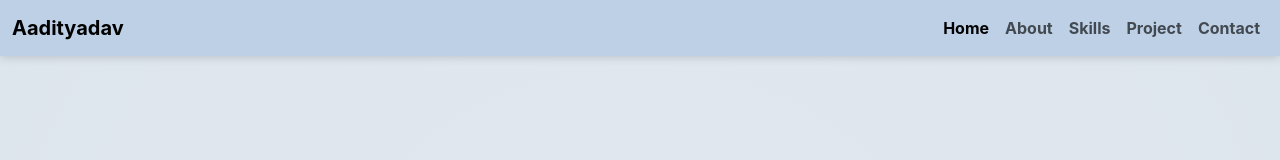
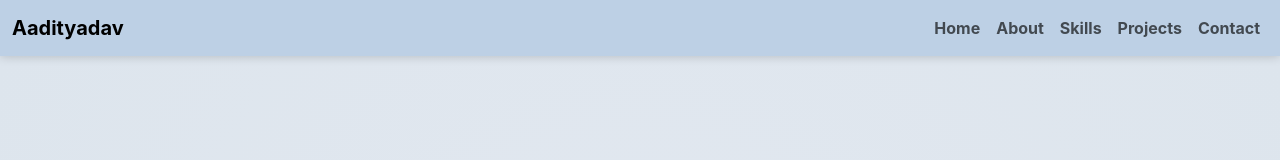
Before and after one commit to Aadityadav191/PORTFOLIO, a React (Create React App) app: page / in a window 1280 px wide. Shown: the top 160 px of the page. Built offline with nearby package versions, Linux system fonts and the light colour scheme.

Commit message:
Fixed line ending issue

```diff
--- a/package.json
+++ b/package.json
@@ -14,6 +14,7 @@
     "react-icons": "^5.4.0",
     "react-router-dom": "^6.28.0",
     "react-scripts": "^3.0.1",
+    "react-scroll": "^1.9.0",
     "react-toastify": "^9.0.0",
     "web-vitals": "^2.1.4"
   },
--- a/src/Components/NavBar/NavBar.css
+++ b/src/Components/NavBar/NavBar.css
@@ -1,7 +1,7 @@
 .navbar {
-    /* top: 0px;
-    position: sticky; */
+    top: 0px;
+    position: sticky;
     background-color:#bdd0e5;
     box-shadow: 0px 0px 10px rgba(0, 0, 0, 0.2); /* Light shadow */
-
+    cursor:pointer;
 }
--- a/src/Components/NavBar/NavBar.js
+++ b/src/Components/NavBar/NavBar.js
@@ -1,44 +1,103 @@
-import React from 'react'
-import './NavBar.css';
-import { Link } from "react-router-dom";
+// import React from 'react'
+// import './NavBar.css';
+// import { Link } from "react-router-dom";
+
+// export default function Header() {
+//   return (
+//     <>
+//     <nav className="navbar navbar-expand-lg">
+//   <div className="container-fluid">
+//     <a className="navbar-brand" href="http://localhost:3000/">
+//     <b>Aadityadav</b>
+//     {/* <img src="https://png.pngtree.com/png-clipart/20231020/original/pngtree-avatar-of-a-brunette-man-png-image_13379740.png" alt="Aadityadav" height={30}/> */}
+//     </a>
+//     <button className="navbar-toggler" type="button" data-bs-toggle="collapse" data-bs-target="#navbarNav" aria-controls="navbarNav" aria-expanded="false" aria-label="Toggle navigation">
+//       <span className="navbar-toggler-icon"></span>
+//     </button>
+
+//     <div className="collapse navbar-collapse" id="navbarNav">
+//   <ul className="navbar-nav ms-auto">
+//     <li className="nav-item">
+//       <Link className="nav-link active" aria-current="page" to="/"><b>Home</b></Link>
+//     </li>
+//     <li className="nav-item">
+//       <Link className="nav-link" to="/About"><b>About</b></Link>
+//     </li>
+//     <li className="nav-item">
+//       <Link className="nav-link" to="/Skills"><b>Skills</b></Link>
+//     </li>
+//     <li className="nav-item">
+//       <Link className="nav-link" to="/Project"><b>Project</b></Link>
+//     </li>
+//     <li className="nav-item">
+//       <Link className="nav-link" to="/Contact"><b>Contact</b></Link>
+//     </li>
+//   </ul>
+// </div>
+
+
+//   </div>
+// </nav>
+
+//     </>
+//   )
+// }
+
+
+
+import React from "react";
+import { Link } from "react-scroll";
+import "./NavBar.css";
 
 export default function Header() {
   return (
-    <>
     <nav className="navbar navbar-expand-lg">
       <div className="container-fluid">
-    <a className="navbar-brand" href="http://localhost:3000/">
+        <a className="navbar-brand" href="/">
           <b>Aadityadav</b>
-    {/* <img src="https://png.pngtree.com/png-clipart/20231020/original/pngtree-avatar-of-a-brunette-man-png-image_13379740.png" alt="Aadityadav" height={30}/> */}
         </a>
-    <button className="navbar-toggler" type="button" data-bs-toggle="collapse" data-bs-target="#navbarNav" aria-controls="navbarNav" aria-expanded="false" aria-label="Toggle navigation">
+        <button
+          className="navbar-toggler"
+          type="button"
+          data-bs-toggle="collapse"
+          data-bs-target="#navbarNav"
+          aria-controls="navbarNav"
+          aria-expanded="false"
+          aria-label="Toggle navigation"
+        >
           <span className="navbar-toggler-icon"></span>
         </button>
 
         <div className="collapse navbar-collapse" id="navbarNav">
           <ul className="navbar-nav ms-auto">
             <li className="nav-item">
-      <Link className="nav-link active" aria-current="page" to="/"><b>Home</b></Link>
+              <Link className="nav-link" to="home" smooth={true} duration={500}>
+                <b>Home</b>
+              </Link>
             </li>
             <li className="nav-item">
-      <Link className="nav-link" to="/About"><b>About</b></Link>
+              <Link className="nav-link" to="about" smooth={true} duration={500}>
+                <b>About</b>
+              </Link>
             </li>
             <li className="nav-item">
-      <Link className="nav-link" to="/Skills"><b>Skills</b></Link>
+              <Link className="nav-link" to="skills" smooth={true} duration={500}>
+                <b>Skills</b>
+              </Link>
             </li>
             <li className="nav-item">
-      <Link className="nav-link" to="/Project"><b>Project</b></Link>
+              <Link className="nav-link" to="projects" smooth={true} duration={500}>
+                <b>Projects</b>
+              </Link>
             </li>
             <li className="nav-item">
-      <Link className="nav-link" to="/Contact"><b>Contact</b></Link>
+              <Link className="nav-link" to="contact" smooth={true} duration={500}>
+                <b>Contact</b>
+              </Link>
             </li>
           </ul>
         </div>
-
-
       </div>
     </nav>
-
-    </>
-  )
+  );
 }
--- a/src/Pages/About/About.js
+++ b/src/Pages/About/About.js
@@ -10,7 +10,7 @@ export default function About() {
     },
     {
       title: "Experience",
-      skills: ["Hacakthons ","workshop", "College Projects", "Full-stack developing", "Backend developing"],
+      skills: ["Hacakthons ","workshops", "College Projects", "Full-stack developing", "Backend developing"],
     },
     {
       title: "Services",
@@ -26,7 +26,7 @@ export default function About() {
 
   return (
     <>
-      <main className="aboutpage">
+      <main id="about" className="aboutpage">
         <h1 className="Abtheader">
           {" "}
           About Me
--- a/src/Pages/Contact/Contact.js
+++ b/src/Pages/Contact/Contact.js
@@ -7,7 +7,7 @@ import Massege from '../../Assets/Massege.svg';
 export default function Contact() {
   return (
     <>
-    <div className='contactpage'>
+    <div id="contact" className='contactpage'>
       <h1 align='center' className='ContHeader'> Get in Touch  </h1>
 
        <div className='container'>
--- a/src/Pages/Home/Home.js
+++ b/src/Pages/Home/Home.js
@@ -8,7 +8,7 @@ import shyammmmmmmmmmmmm from "../../Assets/shyammmmmmmmmmmmm.png";
 export default function Home() {
   return (
     <>
-      <main className="landing">
+      <main className="landing" id="home">
         <section className="content">
           <text className="text1">
             <h4> Hi There , </h4>
--- a/src/Pages/Project/Project.js
+++ b/src/Pages/Project/Project.js
@@ -78,7 +78,7 @@ const projects = [
 
 export default function Project() {
   return (
-    <div className="ProjectPage">
+    <div id="projects" className="ProjectPage">
       <h1 className="Protitle" align="center">
         Projects
       </h1>
--- a/src/Pages/Skills/Skills.js
+++ b/src/Pages/Skills/Skills.js
@@ -51,7 +51,7 @@ const skillsData = [
 
 export default function Skills() {
   return (
-    <div className='SkillsPage'>
+    <div id="skills"   className='SkillsPage'>
       <h1 className='skilltitle'> Skills  </h1>
       <div className='skillsCards'>
         {skillsData.map((skill, index) => (
```
Also changed, not shown: 1 other file (tests, documents, lock files or other folders). Lines whose indentation alone changed are shown as unchanged.
